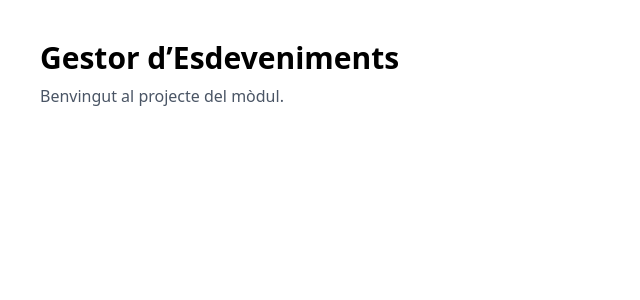
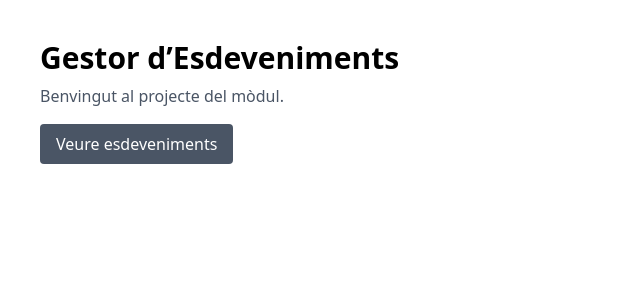
Before and after one commit to IvanceteG/examen-final-ivangarcia, a Next.js app in the folder web/: page / in a window 1280 px wide. Shown: the top 300 px of the page, without its empty margins (0-640 px from the left). Built offline with nearby package versions, Linux system fonts and the light colour scheme.

Commit message:
Con link, vamos a la pagina events y ya se ven los eventos

```diff
--- a/web/app/page.tsx
+++ b/web/app/page.tsx
@@ -1,11 +1,13 @@
 import Link from "next/link";
-import EventCard from "./components/EventCard";
 
 export default function HomePage() {
     return (
         <main className="p-10">
             <h1 className="text-3xl font-bold">Gestor d’Esdeveniments</h1>
             <p className="text-gray-600 mt-2">Benvingut al projecte del mòdul.</p>
+            <Link href="/events" className="inline-block mt-4 px-4 py-2 bg-gray-600 text-white rounded hover:bg-gray-800">
+                Veure esdeveniments
+            </Link>
         </main>
-    )
+    );
 }
```
Also changed, not shown: 1 other file (tests, documents, lock files or other folders).
